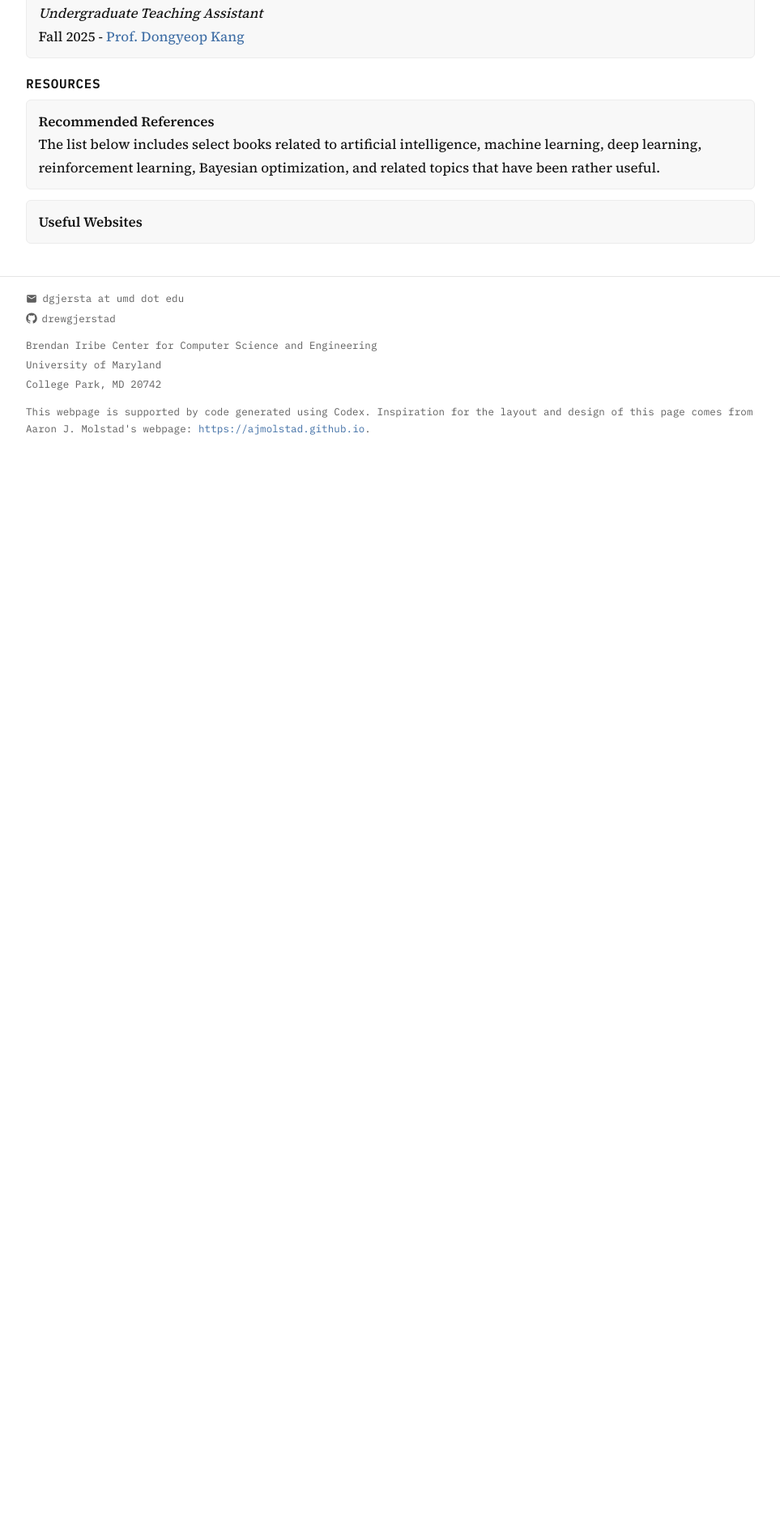
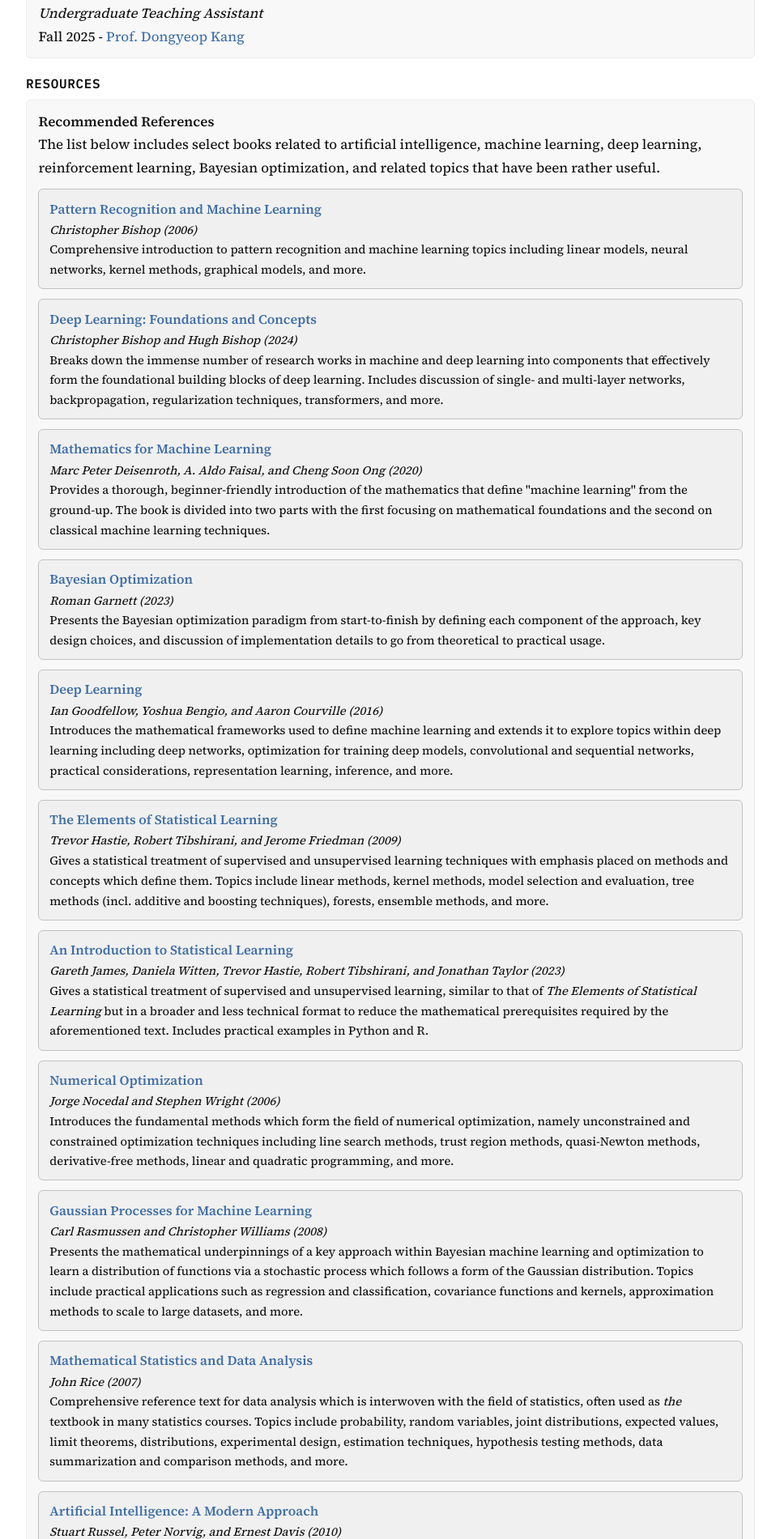
Before and after one commit to drewgjerstad/drewgjerstad.github.io, a Jekyll site: the page built from content/teaching.html, in a window 1280 px wide. Shown: the part 523-2424 px from the top of the page at 81% size, without its empty margins (158-1121 px from the left). Built offline with Jekyll 4.4.1, drawn with Linux system fonts in a browser that asks for light colours; before the commit the page ends 1086 px from its top, so only the background shows below that; some of the changed text lies outside the part shown.

Commit message:
Update resources section

```diff
--- /dev/null
+++ b/_data/references.yml
@@ -0,0 +1,72 @@
+ - title: Pattern Recognition and Machine Learning
+   authors: Christopher Bishop
+   year: "2006"
+   website: https://www.microsoft.com/en-us/research/people/cmbishop/prml-book/
+   summary: 'Comprehensive introduction to pattern recognition and machine learning topics including linear models, neural networks, kernel methods, graphical models, and more.'
+
+ - title: "Deep Learning: Foundations and Concepts"
+   authors: Christopher Bishop and Hugh Bishop
+   year: "2024"
+   website: https://www.bishopbook.com
+   summary: 'Breaks down the immense number of research works in machine and deep learning into components that effectively form the foundational building blocks of deep learning. Includes discussion of single- and multi-layer networks, backpropagation, regularization techniques, transformers, and more.'
+
+ - title: Mathematics for Machine Learning
+   authors: Marc Peter Deisenroth, A. Aldo Faisal, and Cheng Soon Ong
+   year: "2020"
+   website: https://mml-book.github.io
+   summary: 'Provides a thorough, beginner-friendly introduction of the mathematics that define "machine learning" from the ground-up. The book is divided into two parts with the first focusing on mathematical foundations and the second on classical machine learning techniques.'
+
+ - title: Bayesian Optimization
+   authors: Roman Garnett
+   year: "2023"
+   website: https://bayesoptbook.com
+   summary: 'Presents the Bayesian optimization paradigm from start-to-finish by defining each component of the approach, key design choices, and discussion of implementation details to go from theoretical to practical usage.'
+
+ - title: Deep Learning
+   authors: Ian Goodfellow, Yoshua Bengio, and Aaron Courville
+   year: "2016"
+   website: https://www.deeplearningbook.org
+   summary: 'Introduces the mathematical frameworks used to define machine learning and extends it to explore topics within deep learning including deep networks, optimization for training deep models, convolutional and sequential networks, practical considerations, representation learning, inference, and more.'
+
+ - title: The Elements of Statistical Learning
+   authors: Trevor Hastie, Robert Tibshirani, and Jerome Friedman
+   year: "2009"
+   website: https://hastie.su.domains/ElemStatLearn/
+   summary: 'Gives a statistical treatment of supervised and unsupervised learning techniques with emphasis placed on methods and concepts which define them. Topics include linear methods, kernel methods, model selection and evaluation, tree methods (incl. additive and boosting techniques), forests, ensemble methods, and more.'
+
+ - title: An Introduction to Statistical Learning
+   authors: Gareth James, Daniela Witten, Trevor Hastie, Robert Tibshirani, and
+            Jonathan Taylor
+   year: "2023"
+   website: https://www.statlearning.com
+   summary: 'Gives a statistical treatment of supervised and unsupervised learning, similar to that of <em>The Elements of Statistical Learning</em> but in a broader and less technical format to reduce the mathematical prerequisites required by the aforementioned text. Includes practical examples in Python and R.'
+
+ - title: Numerical Optimization
+   authors: Jorge Nocedal and Stephen Wright
+   year: "2006"
+   website: https://link.springer.com/book/10.1007/978-0-387-40065-5
+   summary: 'Introduces the fundamental methods which form the field of numerical optimization, namely unconstrained and constrained optimization techniques including line search methods, trust region methods, quasi-Newton methods, derivative-free methods, linear and quadratic programming, and more.'
+
+ - title: Gaussian Processes for Machine Learning
+   authors: Carl Rasmussen and Christopher Williams
+   year: "2008"
+   website: https://gaussianprocess.org/gpml/
+   summary: 'Presents the mathematical underpinnings of a key approach within Bayesian machine learning and optimization to learn a distribution of functions via a stochastic process which follows a form of the Gaussian distribution. Topics include practical applications such as regression and classification, covariance functions and kernels, approximation methods to scale to large datasets, and more.'
+
+ - title: Mathematical Statistics and Data Analysis
+   authors: John Rice
+   year: "2007"
+   website: https://www.stat.berkeley.edu/~rice/
+   summary: 'Comprehensive reference text for data analysis which is interwoven with the field of statistics, often used as <em>the</em> textbook in many statistics courses. Topics include probability, random variables, joint distributions, expected values, limit theorems, distributions, experimental design, estimation techniques, hypothesis testing methods, data summarization and comparison methods, and more.'
+
+ - title: "Artificial Intelligence: A Modern Approach"
+   authors: Stuart Russel, Peter Norvig, and Ernest Davis
+   year: "2010"
+   website: https://aima.cs.berkeley.edu
+   summary: 'A traditional treatment of artificial intelligence where the underlying theme revolves around the definition of an "intelligent agent". Topics include problem-solving and search methods, reasoning and planning techniques, uncertainty quantification and reasoning, learning methods, and how agents communicate, perceive, and act in their environments.'
+
+ - title: "Reinforcement Learning: An Introduction"
+   authors: Richard Sutton and Andrew Barto
+   year: "2018"
+   website: http://www.incompleteideas.net/book/the-book-2nd.html
+   summary: 'Provides an introduction to core online learning techniques for reinforcement learning that covers topics including bandit problems, Markov decision processes, dynamic programming, Monte Carlo methods, approximate solution methods, and connections to other disciplines and practical applications.'
--- /dev/null
+++ b/_data/websites.yml
@@ -0,0 +1,11 @@
+ - title: Weights & Biases
+   link: https://wandb.ai/site/
+   summary: 'A useful service (with generous free and academic tiers) for tracking and evaluating experiments in the domains of artificial intelligence, machine learning, deep learning, and more.'
+
+ - title: Python Design Patterns
+   link: https://python-patterns.guide
+   summary: 'An evolving guide of design patterns in Python; useful for learning to write clean, structured Python code.'
+
+ - title: Awesome Public Datasets
+   link: https://github.com/awesomedata/awesome-public-datasets
+   summary: 'A GitHub repository containing topic-centric high-quality public data sources.'
--- /dev/null
+++ b/_includes/reference-item.html
@@ -0,0 +1,13 @@
+<li>
+  <p class="reference-title">
+    <strong>
+      <a href="{{ include.item.website }}">{{ include.item.title }}</a>
+    </strong>
+  </p>
+
+  <em>
+    {{ include.item.authors }}{% if include.item.year %} ({{ include.item.year }}){% endif %}
+  </em><br>
+
+  <span>{{ include.item.summary }}</span>
+</li>
--- /dev/null
+++ b/_includes/website-item.html
@@ -0,0 +1,9 @@
+<li>
+  <p class="website-title">
+    <strong>
+      <a href="{{ include.item.link }}">{{ include.item.title }}</a>
+    </strong>
+  </p>
+
+  <span>{{ include.item.summary }}</span>
+</li>
--- a/assets/css/main.css
+++ b/assets/css/main.css
@@ -247,6 +247,42 @@ ol {
   margin-bottom: 0;
 }
 
+.references-list {
+  margin-top: 0.75rem;
+  margin-left: 0;
+  padding-left: 0;
+  list-style: none;
+}
+
+.websites-list {
+  margin-top: 0.75rem;
+  margin-left: 0;
+  padding-left: 0;
+  list-style: none;
+}
+
+.card-list .references-list li,
+.card-list .websites-list li {
+  background: #f0f0f0;
+  border: 1px solid #c2c2c2;
+  border-radius: 6px;
+  padding: 0.65rem 0.8rem;
+  margin-bottom: 0.75rem;
+  font-size: 0.92rem;
+  color: var(--text);
+}
+
+.card-list .references-list li:last-child,
+.card-list .websites-list li:last-child {
+  margin-bottom: 0;
+}
+
+.reference-title,
+.website-title {
+  font-size: 1.1em;
+  margin-bottom: 0;
+}
+
 .square-list {
   list-style-type: square;
   margin-left: 1.2rem;
--- a/content/teaching.html
+++ b/content/teaching.html
@@ -43,9 +43,22 @@ permalink: /teaching/
         The list below includes select books related to artificial intelligence,
         machine learning, deep learning, reinforcement learning, Bayesian
         optimization, and related topics that have been rather useful.
+
+        <ul class="references-list">
+            {% for item in site.data.references %}
+                {% include reference-item.html item=item %}
+            {% endfor %}
+        </ul>
     </li>
     <!-- Useful Websites -->
     <li>
         <strong>Useful Websites</strong><br>
+        This list below are various sites/repositories that present or provide
+        useful resources.
+        <ul class="websites-list">
+            {% for item in site.data.websites %}
+                {% include website-item.html item=item %}
+            {% endfor %}
+        </ul>
     </li>
 </ul>
```
Also changed, not shown: README.md, 3 other files.
